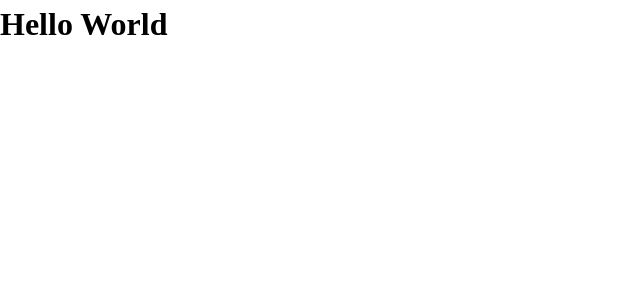
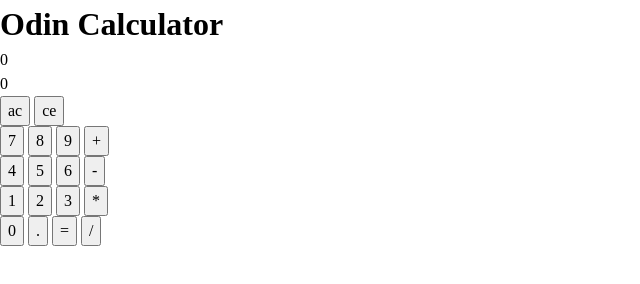
Before and after one commit to Praydchicken/odin-calculator, a plain HTML site: page index.html in a window 1280 px wide. Shown: the whole page, without its empty margins (0-640 px from the left). Drawn offline with Linux system fonts and the light colour scheme.

Commit message:
feat: add initial calculator structure

```diff
--- a/index.html
+++ b/index.html
@@ -8,6 +8,42 @@
 	<script src="script.js" defer></script>
 </head>
 <body>
-	<h1>Hello World</h1>
+	<h1>Odin Calculator</h1>
+	<div class="calculator">
+		<div class="calculator__display">
+			<p class="calculator__equation">0</p>
+			<p class="calculator__input">0</p>
+		</div>
+	</div>
+	<div class="calculator__buttons">
+		<div>
+			<button class="calculator__button">ac</button>
+			<button class="calculator__button">ce</button>
+		</div>
+		<div>
+			<button class="calculator__button">7</button>
+			<button class="calculator__button">8</button>
+			<button class="calculator__button">9</button>
+			<button class="calculator__button">+</button>
+		</div>
+		<div>
+			<button class="calculator__button">4</button>
+			<button class="calculator__button">5</button>
+			<button class="calculator__button">6</button>
+			<button class="calculator__button">-</button>
+		</div>
+		<div>
+			<button class="calculator__button">1</button>
+			<button class="calculator__button">2</button>
+			<button class="calculator__button">3</button>
+			<button class="calculator__button">*</button>
+		</div>
+		<div>
+			<button class="calculator__button">0</button>
+			<button class="calculator__button">.</button>
+			<button class="calculator__button">=</button>
+			<button class="calculator__button">/</button>
+		</div>
+	</div>
 </body>
 </html>
```
